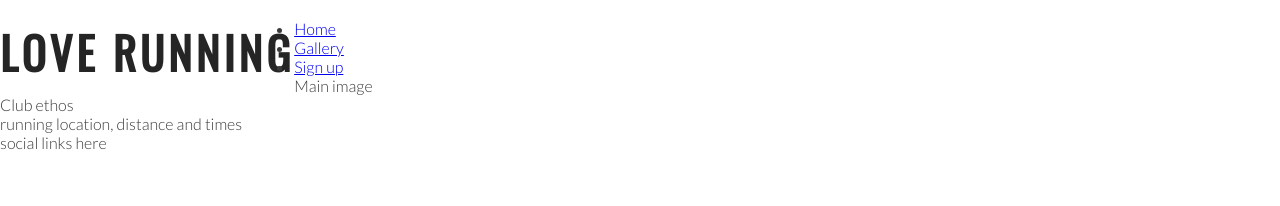
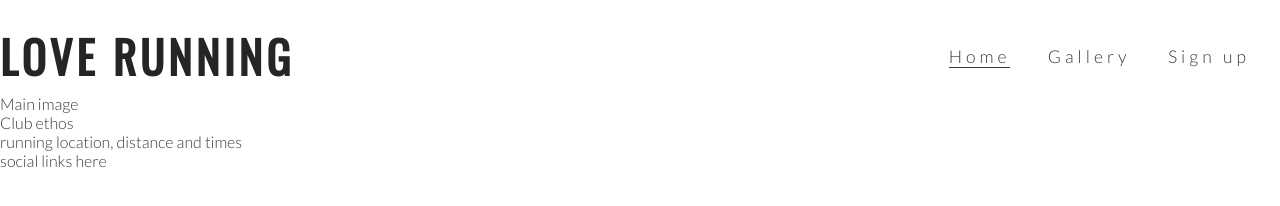
Before and after one commit to celelstine/running-practise, a plain HTML site: page index.html in a window 1280 px wide. Drawn offline with nearby package versions, Linux system fonts and the light colour scheme.

Commit message:
Style navigation links

```diff
--- a/assets/css/style.css
+++ b/assets/css/style.css
@@ -25,3 +25,34 @@ h1, h2 {
     float: left;
     font-size: 280%;
 }
+
+#menu {
+    font-size: 110%;
+    letter-spacing: 4px;
+    text-align: right;
+
+}
+
+#menu, #logo {
+    line-height: 75px;
+}
+
+#menu li {
+
+    list-style-type: none;
+    margin-right: 30px;
+    display: inline;
+}
+
+#menu a {
+    text-decoration: none;
+    color: inherit;
+}
+
+#menu a:hover {
+    border-bottom: 1px solid #3a3a3a;
+}
+
+.active {
+    border-bottom: 1px solid #3a3a3a;
+}
--- a/index.html
+++ b/index.html
@@ -15,10 +15,10 @@
     <header>
         <a href="index.html">
             <h1 id="logo">Love Running</h1>
-            <nav>
+            <nav id="menu">
                 <ul>
                     <li>
-                        <a href="index.html">Home</a>
+                        <a href="index.html" class="active">Home</a>
                     </li>
                     <li>
                         <a href="#">Gallery</a>
```
